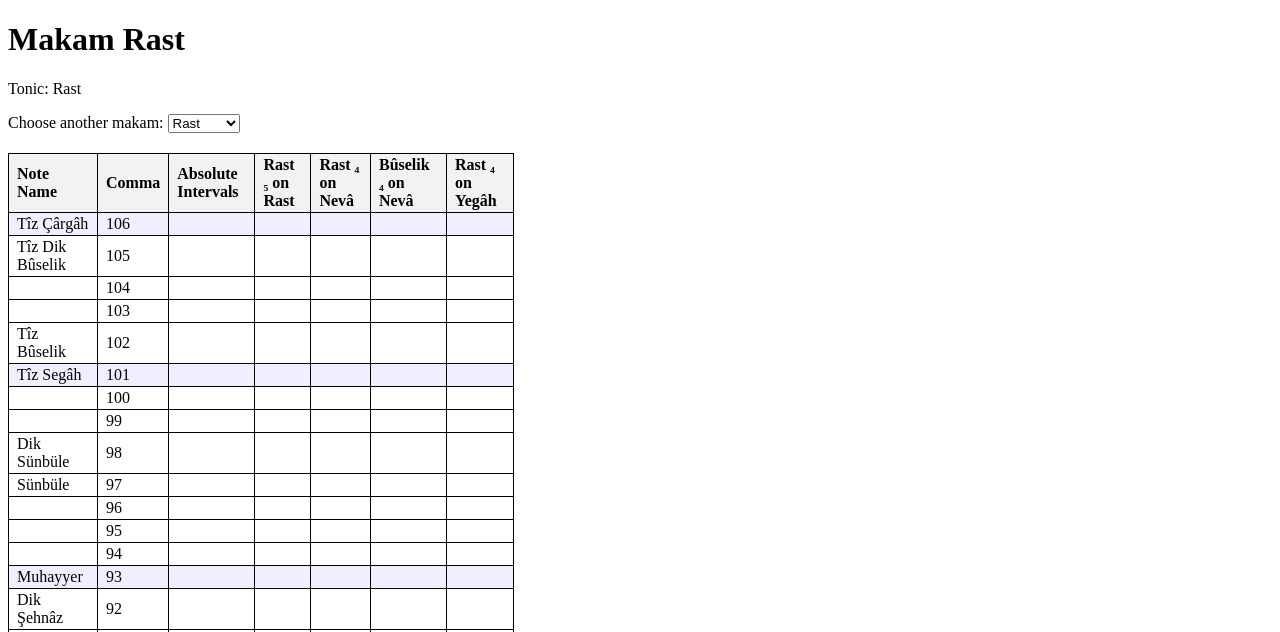
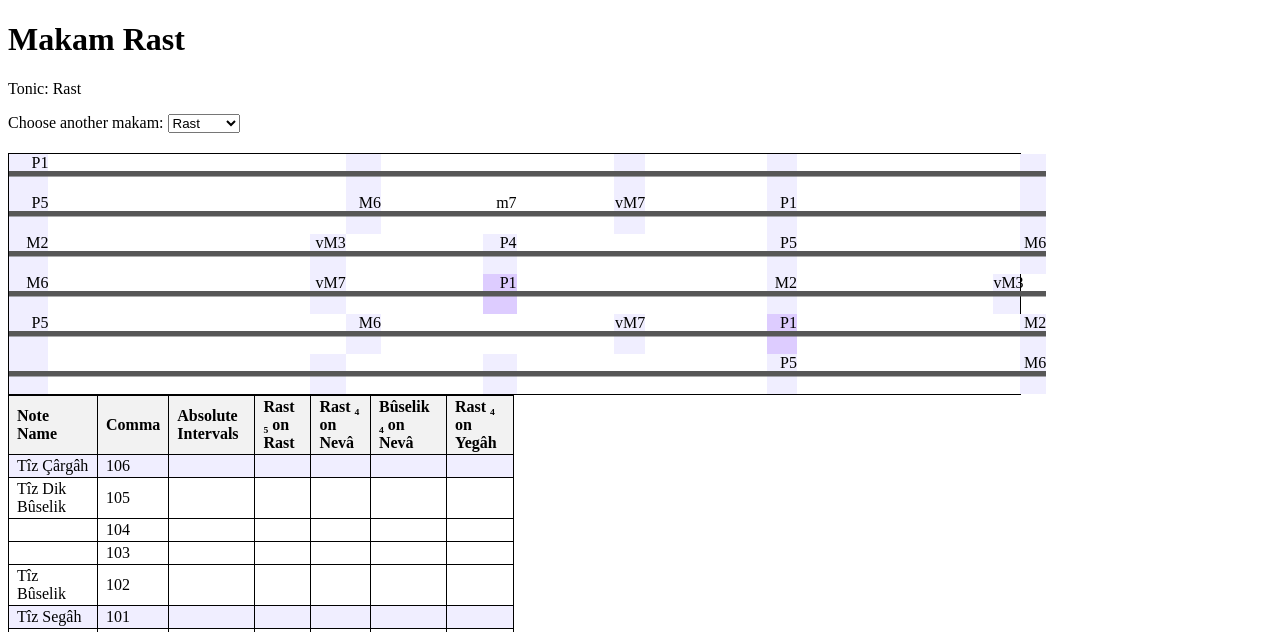
Before and after one commit to dodecaphonix/turkish_makam_study, a Flask app: page / in a window 1280 px wide. Shown: the top 632 px of the page. Run offline with Flask 3, Linux system fonts and the light colour scheme.

Commit message:
Implement oud diagram, highlight durak

```diff
--- a/app.py
+++ b/app.py
@@ -7,8 +7,10 @@ from flask import (
 
 from constants import (
     COMMA_TO_NOTE_NAME,
+    COMMAS_OF_FUNDAMENTAL_PITCHES,
+    OUD_NOTE_WIDTHS,
+    OUD_TUNING,
     TOTAL_COMMAS,
-    COMMAS_OF_FUNDAMENTAL_PITCHES,
 )
 from interval_calculator import hydrate_intervals_for_makam
 from makam_db import MAKAMS
@@ -25,6 +27,8 @@ def index():
     g.total_commas = TOTAL_COMMAS
     g.makam_name = makam_name
     g.makam_data = hydrate_intervals_for_makam(makam=MAKAMS[makam_name])
+    g.oud_notes = OUD_NOTE_WIDTHS
+    g.oud_tuning = OUD_TUNING
     return render_template("index.html")
 
 
--- a/constants.py
+++ b/constants.py
@@ -120,3 +120,14 @@ COMMAS_OF_FUNDAMENTAL_PITCHES = [
     (comma + NOTE_NAME_TO_COMMA["Rast"]) % COMMAS_PER_OCTAVE
     for comma in COMMAS_OF_FUNDAMENTAL_INTERVALS
 ]
+
+# TODO: Simplify this expression and define magic numbers as constants
+OUD_NOTE_WIDTHS = [round(((1 / (2**(i/53))) - (1 / (2**((i+1)/53)))) * 3 * 100, 2) for i in range(31+1)]
+OUD_TUNING = [
+    NOTE_NAME_TO_COMMA["Gerdâniye"],
+    NOTE_NAME_TO_COMMA["Nevâ"],
+    NOTE_NAME_TO_COMMA["Dügâh"],
+    NOTE_NAME_TO_COMMA["Hüseynî Aşîrân"],
+    NOTE_NAME_TO_COMMA["Nevâ"] - COMMAS_PER_OCTAVE,
+    NOTE_NAME_TO_COMMA["Dügâh"] - COMMAS_PER_OCTAVE,
+]
--- a/templates/index.html
+++ b/templates/index.html
@@ -18,6 +18,19 @@
         form {
             padding-bottom: 20px;
         }
+        .oud_container {
+          display: grid;
+          grid-template-columns:{% for i in g.oud_notes %} {{ i }}%{% endfor %};
+          width: 80%;
+          border: 1px solid black;
+        }
+        .oud_container > div {
+          height: 40px;
+          text-align: right;
+          background-image: url({{ url_for('static', filename='img/oud_string_gray.png') }});
+          background-size: 40px;
+          background-position: center;
+        }
     </style>
 </head>
 <body>
@@ -31,6 +44,15 @@
         {% endfor %}
       </select>
     </form>
+    <div class="oud_container">
+        {% for string in g.oud_tuning %}
+        {% for i in range(string, string+1+31) %}
+        <div style="background-color:{% if g.note_names[i] == g.makam_data['tonic'] %} #ddccff {% elif i % 53 in g.fundamental_pitch_commas %} #f0eeff {% endif %};" >
+            {{ g.makam_data["absolute_intervals"][i] }}
+        </div>
+        {% endfor %}
+        {% endfor %}
+    </div>
     <table>
         <thead>
             <tr>
```
Also changed, not shown: other parts of templates/index.html (+1 -1 lines), static/img/oud_string_gray.png (added).
